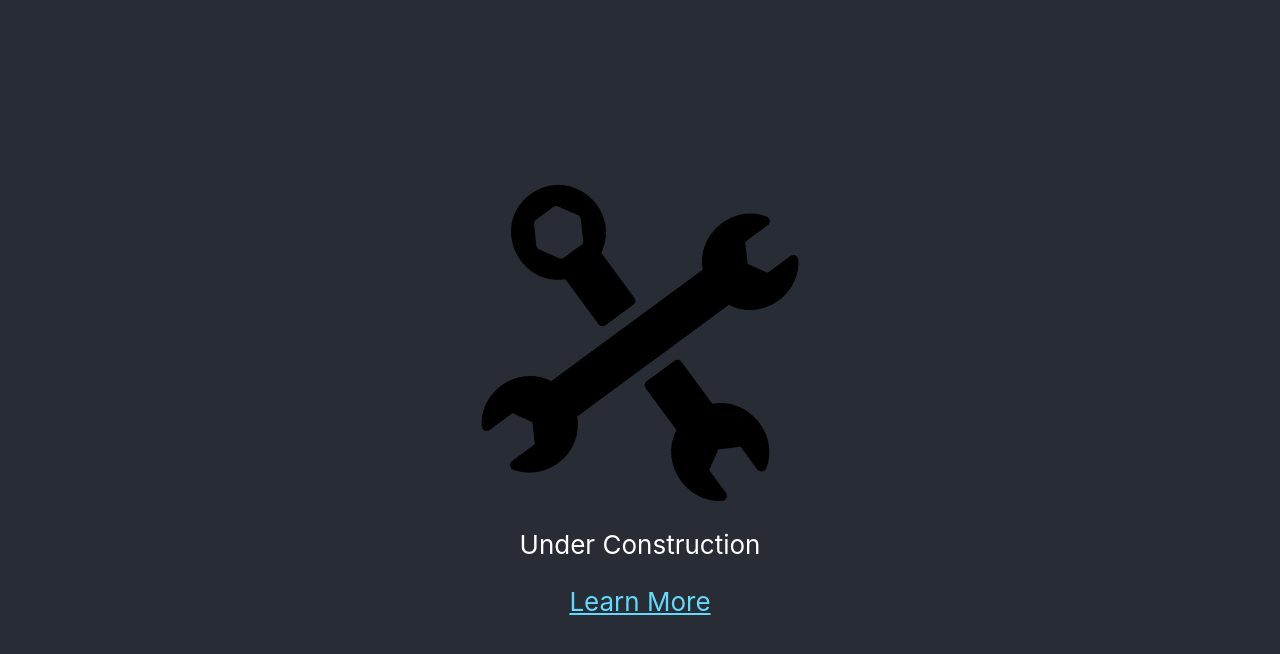
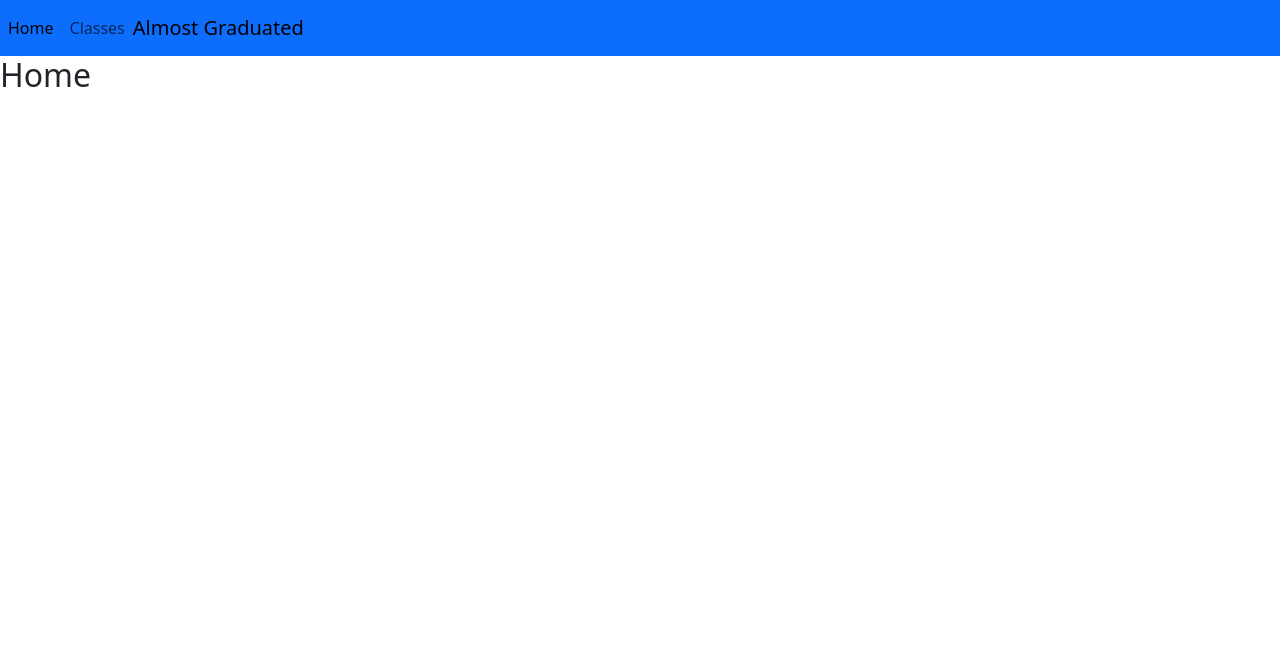
Before and after one commit to Typical-OutOfBounds/MI-449-Final, a React (Create React App) app: page / in a window 1280 px wide. Shown: the top 654 px of the page. Built offline with nearby package versions, Linux system fonts and the light colour scheme.

Commit message:
basic structure

```diff
--- a/src/App.css
+++ b/src/App.css
@@ -1,4 +1,4 @@
-.App {
+/* .App {
   text-align: center;
 }
 
@@ -35,4 +35,4 @@
   to {
     transform: rotate(360deg);
   }
-}
+} */
--- a/src/App.js
+++ b/src/App.js
@@ -1,24 +1,25 @@
 import logo from './logo2.png';
 import './App.css';
+import Home from "./routes/Home"
+import Classes from "./routes/Classes"
+import Navbar2 from "./components/Navbar"
+import {BrowserRouter as Router, Route, Routes} from 'react-router-dom'
+import 'bootstrap/dist/css/bootstrap.min.css';
 
 function App() {
   return (
-    <div className="App">
-      <header className="App-header">
-        <img src={logo} className="App-logo" alt="logo" />
-        <p>
-          Under Construction
-        </p>
-        <a
-          className="App-link"
-          href="https://comartsci.msu.edu"
-          target="_blank"
-          rel="noopener noreferrer"
-        >
-          Learn More
-        </a>
-      </header>
-    </div>
+    <Router>
+      <div className="App">
+        <Navbar2/>
+        <div className="content">
+          <Routes>
+            <Route path="/" element={<Home/>}></Route>
+            <Route path="/classes" element={<Classes/>}></Route>
+          </Routes>
+        </div>
+      </div>
+    </Router>
+
   );
 }
 
--- /dev/null
+++ b/src/components/Navbar.css
@@ -0,0 +1,7 @@
+nav {
+
+}
+
+a {
+    text-decoration: none;
+}
--- /dev/null
+++ b/src/components/Navbar.js
@@ -0,0 +1,25 @@
+import { Link } from 'react-router-dom'
+import "./Navbar.css"
+import Nav from 'react-bootstrap/Nav'
+import Navbar from 'react-bootstrap/Navbar'
+import {LinkContainer} from 'react-router-bootstrap'
+import Container from 'react-bootstrap/Container'
+
+const Navbar2 = () => {
+    return (
+        <Navbar expand="lg" bg="primary">
+            <Nav>
+                <LinkContainer  to="/">
+                    <Nav.Link>Home</Nav.Link>
+                </LinkContainer>
+                <LinkContainer to="/Classes">
+                    <Nav.Link>Classes</Nav.Link>
+                </LinkContainer>
+            </Nav>
+            <Navbar.Brand>Almost Graduated</Navbar.Brand>
+
+        </Navbar>
+    );
+}
+
+export default Navbar2
--- /dev/null
+++ b/src/routes/Classes.js
@@ -0,0 +1,7 @@
+const Classes = () => {
+    return (
+        <h2>CLASSES</h2>
+    );
+}
+
+export default Classes
--- /dev/null
+++ b/src/routes/Home.js
@@ -0,0 +1,9 @@
+const Home = () => {
+    return (
+        <div className="home">
+            <h2>Home</h2>
+        </div>
+    );
+}
+
+export default Home;
```
